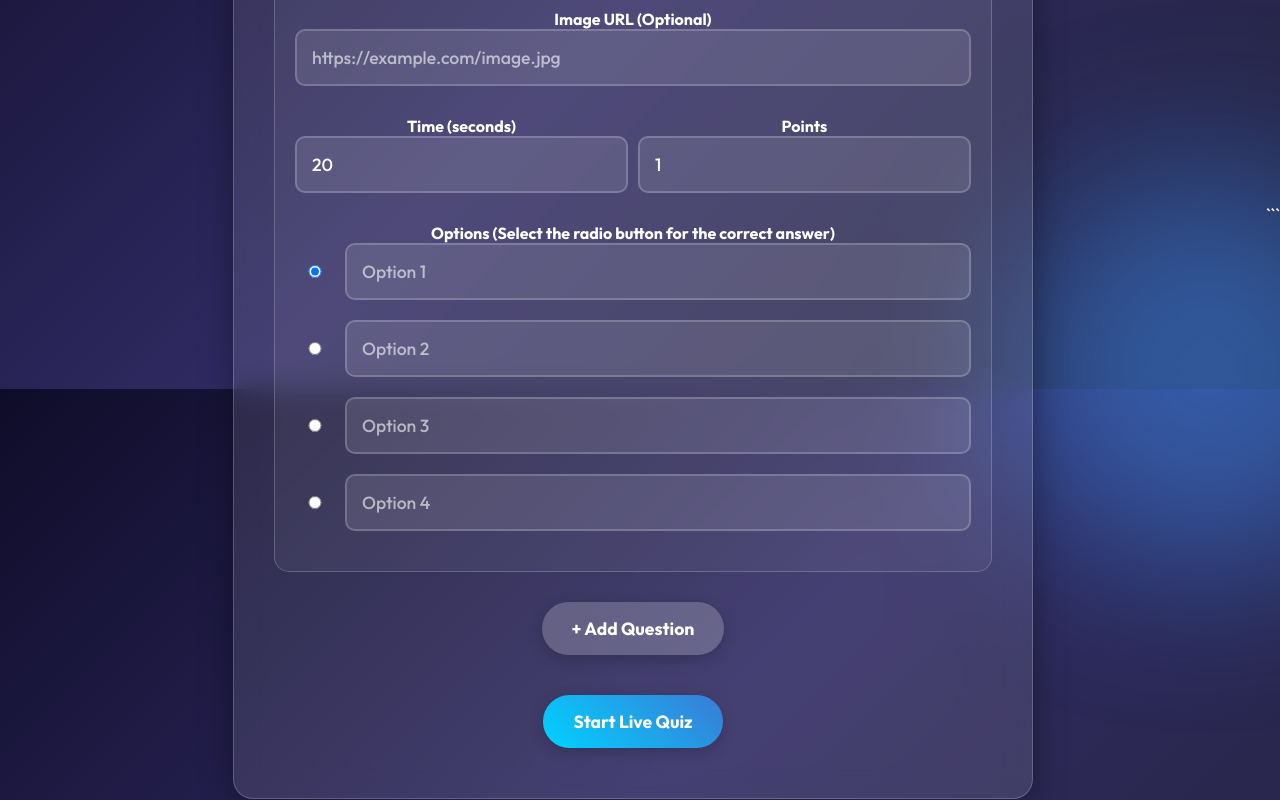
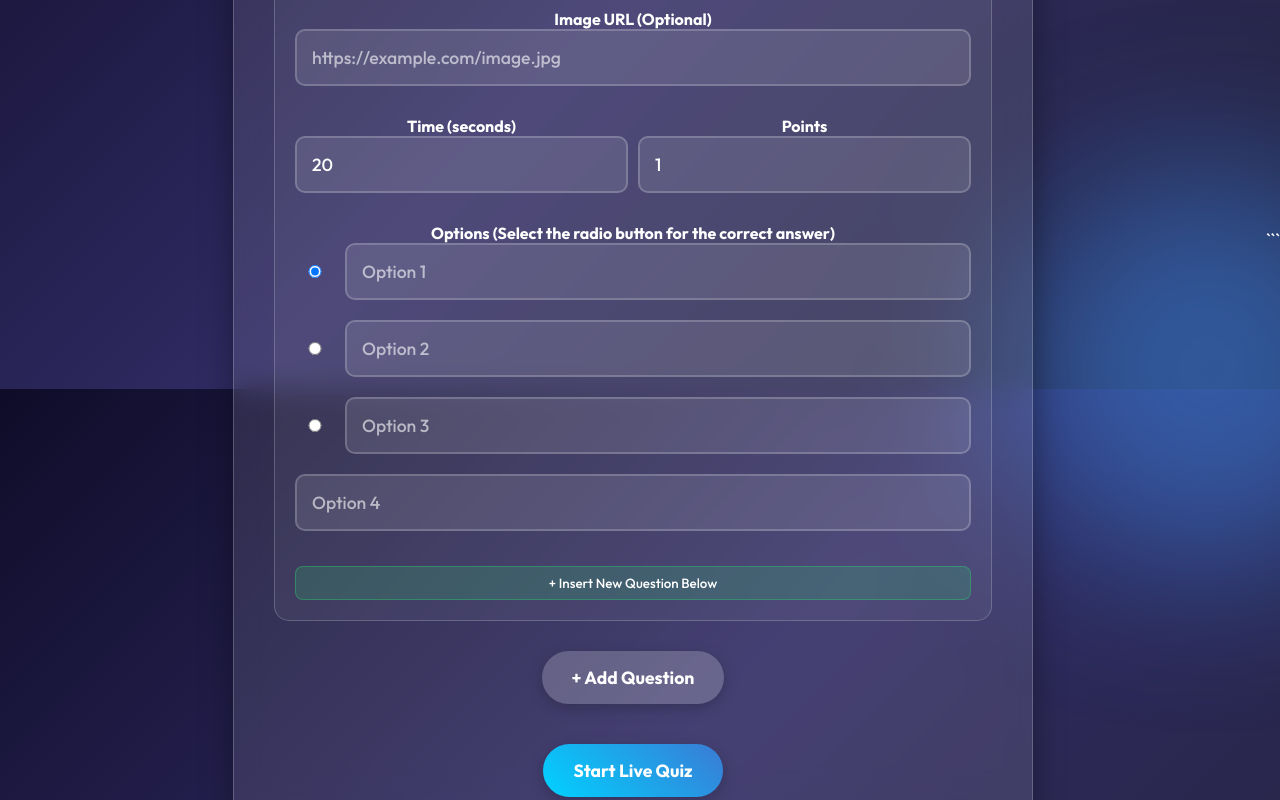
Before and after one commit to pauljoelpauljoel/Quiz-Master, a website: page public/create.html in a window 1280 px wide. Shown: the part 411-1211 px from the top of the page. Drawn offline with nearby package versions, Linux system fonts and the light colour scheme; no server answers.

Commit message:
feat: Add insert option to quiz question creation

```diff
--- a/public/create.html
+++ b/public/create.html
@@ -67,6 +67,23 @@
             display: flex;
             justify-content: center;
         }
+
+        .insert-btn {
+            background: rgba(46, 204, 113, 0.2);
+            border: 1px solid rgba(46, 204, 113, 0.4);
+            color: #fff;
+            width: 100%;
+            margin-top: 15px;
+            padding: 8px;
+            border-radius: 8px;
+            cursor: pointer;
+            transition: all 0.3s ease;
+            font-weight: 500;
+        }
+
+        .insert-btn:hover {
+            background: rgba(46, 204, 113, 0.4);
+        }
     </style>
 </head>
 
@@ -125,7 +142,7 @@
             });
         }
 
-        function addQuestion(data = null) {
+        function addQuestion(data = null, afterElement = null) {
             const div = document.createElement('div');
             div.className = 'question-card';
             // Use temporary ID for creation, but updateQuestionNumbers will fix it immediately
@@ -178,12 +195,22 @@
                     <div class="col"><input type="text" class="q-opt-2" placeholder="Option 3" value="${opt2}"></div>
                 </div>
                 <div class="row">
-                    <div class="col-radio"><input type="radio" name="correct_${tempCount}" value="3" ${ans === 3 ? 'checked' : ''}></div>
                     <div class="col"><input type="text" class="q-opt-3" placeholder="Option 4" value="${opt3}"></div>
                 </div>
+
+                <button class="insert-btn" onclick="addQuestion(null, this.closest('.question-card'))">+ Insert New Question Below</button>
             `;
-            container.appendChild(div);
+            if (afterElement) {
+                container.insertBefore(div, afterElement.nextSibling);
+            } else {
+                container.appendChild(div);
+            }
             updateQuestionNumbers();
+
+            // Scroll to new question if it was manually added (not loaded from data)
+            if (!data) {
+                div.scrollIntoView({ behavior: 'smooth', block: 'center' });
+            }
         }
 
         // Add first question by default
```
